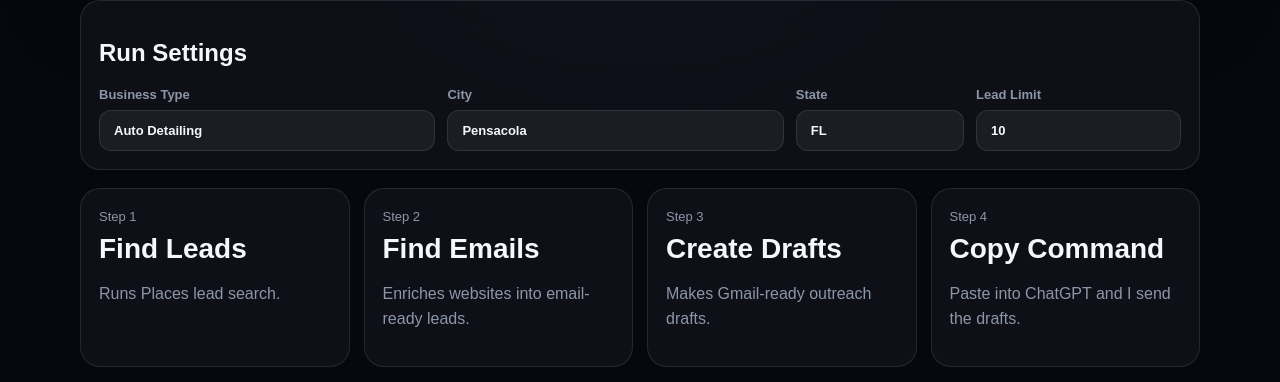
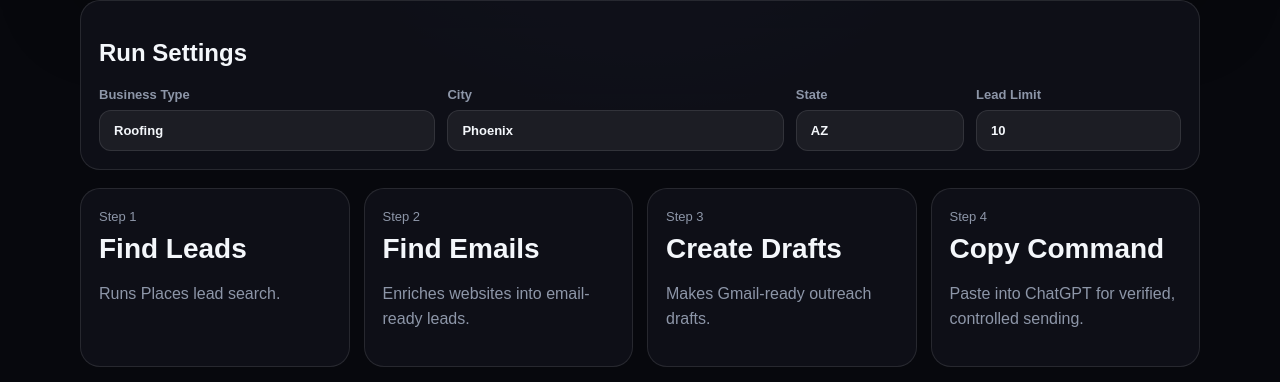
Before and after one commit to GCreative850/auto, a Next.js app: page /auto-run in a window 1280 px wide. Shown: the part 346-728 px from the top of the page. Built offline with nearby package versions, Linux system fonts and the light colour scheme.

Commit message:
Harden Auto Run sending workflow

```diff
--- a/app/auto-run/page.tsx
+++ b/app/auto-run/page.tsx
@@ -14,9 +14,9 @@ type RunResult = {
 };
 
 export default function AutoRunPage() {
-  const [niche, setNiche] = useState("Auto Detailing");
-  const [city, setCity] = useState("Pensacola");
-  const [state, setState] = useState("FL");
+  const [niche, setNiche] = useState("Roofing");
+  const [city, setCity] = useState("Phoenix");
+  const [state, setState] = useState("AZ");
   const [limit, setLimit] = useState("10");
   const [busy, setBusy] = useState(false);
   const [result, setResult] = useState<RunResult | null>(null);
@@ -24,7 +24,7 @@ export default function AutoRunPage() {
 
   const sendCommand = useMemo(() => {
     const count = result?.results?.drafts?.createdCount || limit;
-    return `Send the next ${count} Gmail drafts now. Keep trying one-by-one until they are sent. If a draft blocks, retry it after sending the others, then tell me exactly how many sent and who replied.`;
+    return `Review the next ${count} approved Gmail drafts. Send only to verified business emails that are not bounced, opted out, duplicated, or suppressed. Send one-by-one, stop contacting any negative reply, and report sent, skipped, bounced, and replies.`;
   }, [limit, result]);
 
   async function runAuto() {
@@ -89,7 +89,7 @@ export default function AutoRunPage() {
         <div className="card"><span>Step 1</span><strong>Find Leads</strong><p>Runs Places lead search.</p></div>
         <div className="card"><span>Step 2</span><strong>Find Emails</strong><p>Enriches websites into email-ready leads.</p></div>
         <div className="card"><span>Step 3</span><strong>Create Drafts</strong><p>Makes Gmail-ready outreach drafts.</p></div>
-        <div className="card"><span>Step 4</span><strong>Copy Command</strong><p>Paste into ChatGPT and I send the drafts.</p></div>
+        <div className="card"><span>Step 4</span><strong>Copy Command</strong><p>Paste into ChatGPT for verified, controlled sending.</p></div>
       </section>
 
       {result?.ok ? (
```
